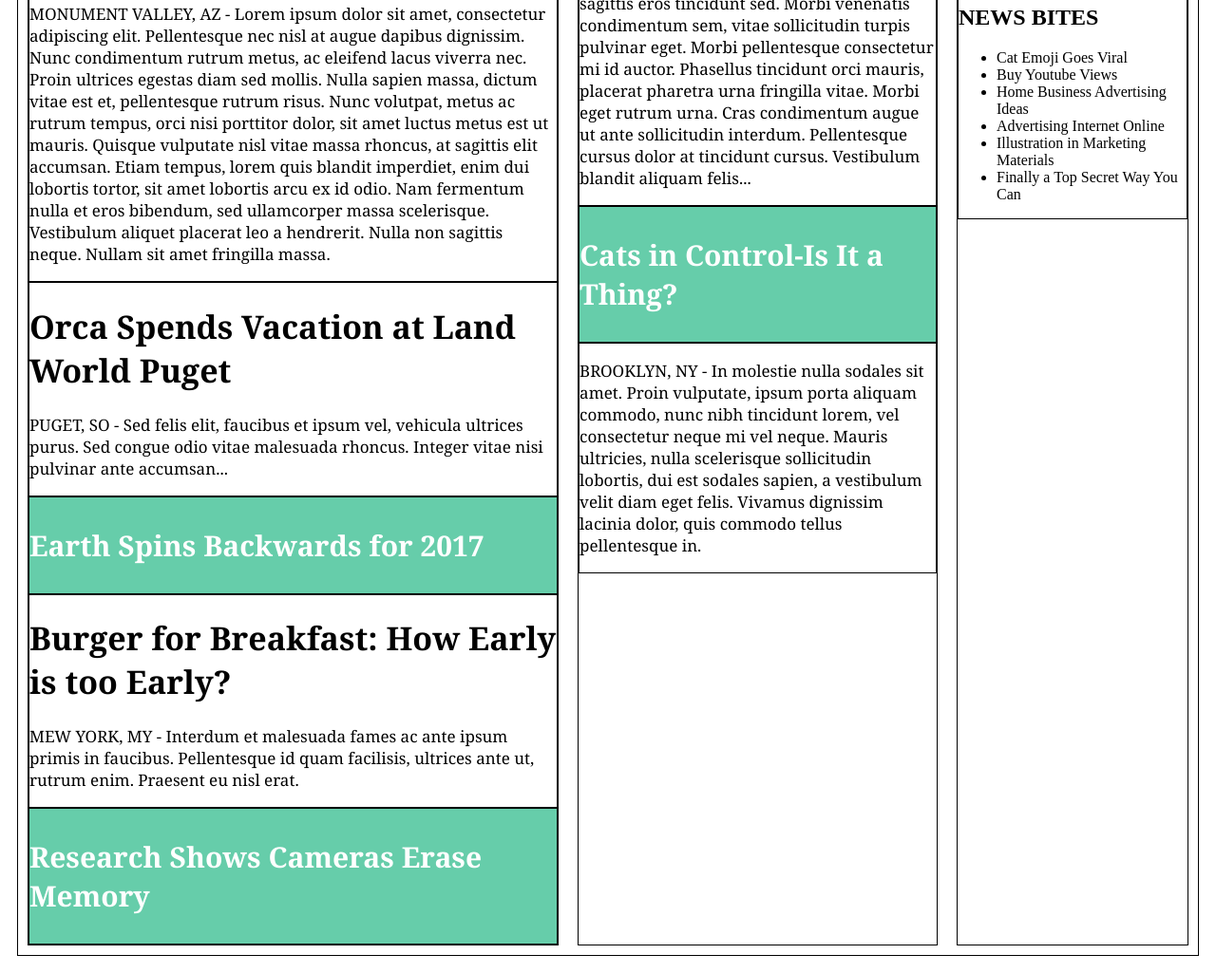
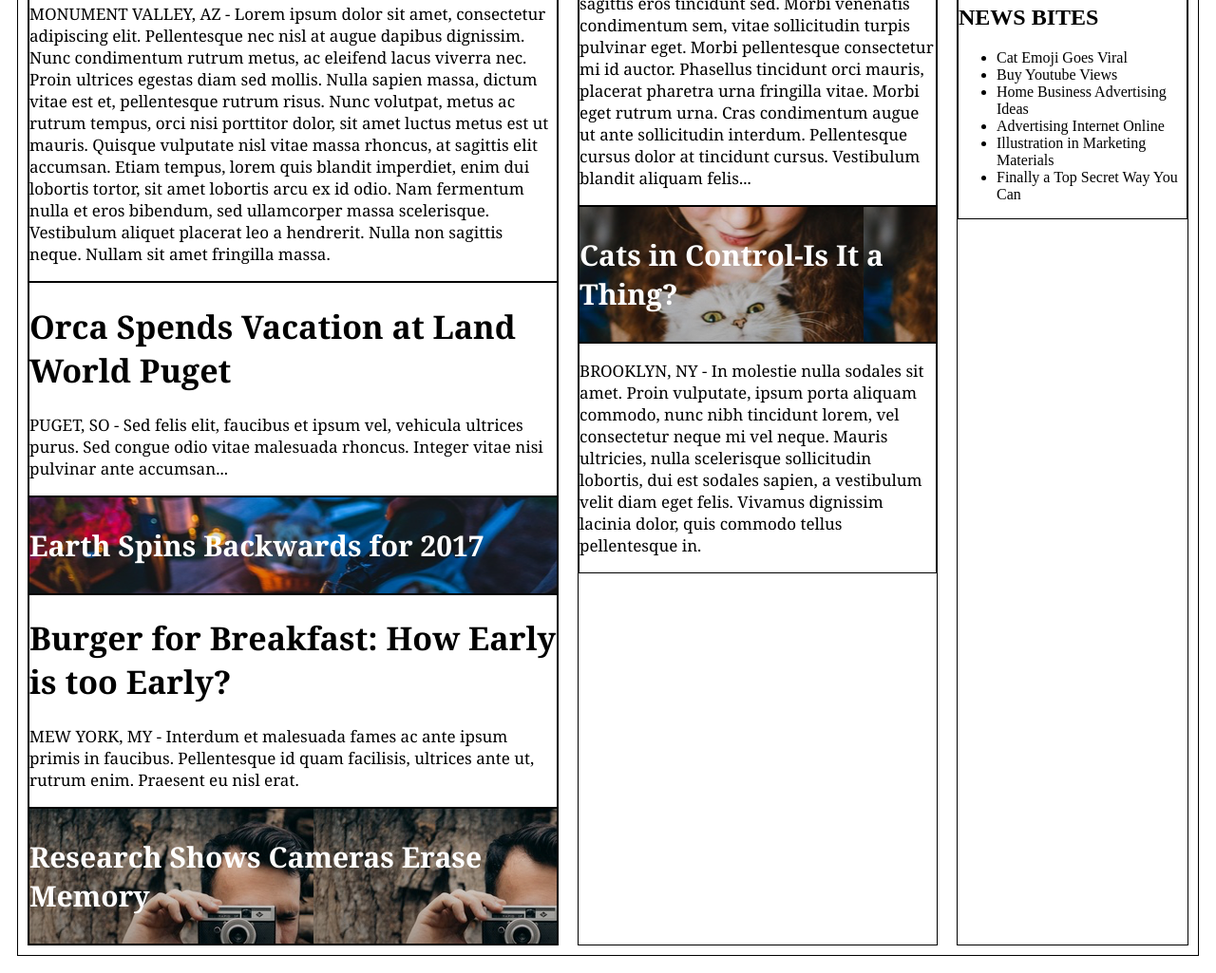
Before and after one commit to lok8/mytimes, a plain HTML site: page index.html in a window 1280 px wide. Shown: the part 381-1406 px from the top of the page at 95% size. Drawn offline with Linux system fonts and the light colour scheme.

Commit message:
Add images. (Step 4)

```diff
--- a/index.html
+++ b/index.html
@@ -20,12 +20,12 @@
     </div>
 
     <nav>
-      <div class="nav">
+
         <span><a href="#">World</a></span>
         <span><a href="#">U.S.</a></span>
         <span><a href="#">Tech</a></span>
         <span><a href="#">Science</a></span>
-      </div>
+
     </nav>
 
   </div>
@@ -51,7 +51,7 @@
         <p><span class="location">PUGET, SO</span> - Sed felis elit, faucibus et ipsum vel, vehicula ultrices purus. Sed congue odio vitae malesuada rhoncus. Integer vitae nisi pulvinar ante accumsan...</p>
       </div>
 
-      <div class="imgbanner">
+      <div class="imgbanner" id="earth">
         <p>Earth Spins Backwards for 2017</p>
       </div>
 
@@ -60,7 +60,7 @@
         <p><span class="location">Mew York, MY</span> - Interdum et malesuada fames ac ante ipsum primis in faucibus. Pellentesque id quam facilisis, ultrices ante ut, rutrum enim. Praesent eu nisl erat.</p>
       </div>
 
-      <div class="imgbanner">
+      <div class="imgbanner" id="memory">
         <p>Research Shows Cameras Erase Memory</p>
 
       </div>
@@ -75,7 +75,7 @@
           cursus. Vestibulum blandit aliquam felis...</p>
       </div>
 
-      <div class="imgbanner">
+      <div class="imgbanner" id="cats">
         <p>Cats in Control-Is It a Thing?</p>
       </div>
 
@@ -87,7 +87,7 @@
 
     <!-- Right Column -->
     <div class="column" class="small">
-      <div class="img">
+      <div id="cookie">
         <img src="./resources/images/img-news-bite.png" alt="">
       </div>
       <div class="newsbites">
--- a/resources/css/style.css
+++ b/resources/css/style.css
@@ -1,4 +1,4 @@
-*
+
 
 div {
   border: 1px solid black;
@@ -40,7 +40,6 @@ nav span {
 /* Column Div Styling */
 #content {
   display: inline-flex;
-
 }
 
 .column {
@@ -74,10 +73,29 @@ nav span {
   background-color: mediumAquamarine;
 }
 
-#main {
-  font-size: 40px;
-}
-
 .location {
   text-transform: uppercase;
 }
+
+/* Image Banners */
+
+#main {
+  font-size: 40px;
+  background-image: url(./images/img-story-main.png);
+}
+
+#earth {
+  background-image: url(./images/img-story-main.png);
+}
+
+#memory {
+  background-image: url(./images/img-story-3-memory.png);
+}
+
+#cats {
+  background-image: url(./images/img-story-1-cats.png);
+}
+
+#cookie {
+  background-image: url(./images/img-news-bite.png);
+}
```
Also changed, not shown: resources/css/images/img-story-1-cats.png (renamed from resources/images/img-story-1.png), resources/css/images/img-story-2-earth.png (renamed from resources/images/img-story-2.png), resources/css/images/img-story-3-memory.png (renamed from resources/images/img-story-3.png), resources/css/images/img-story-main.png (renamed from resources/images/img-story-main.png), 3 other files.
